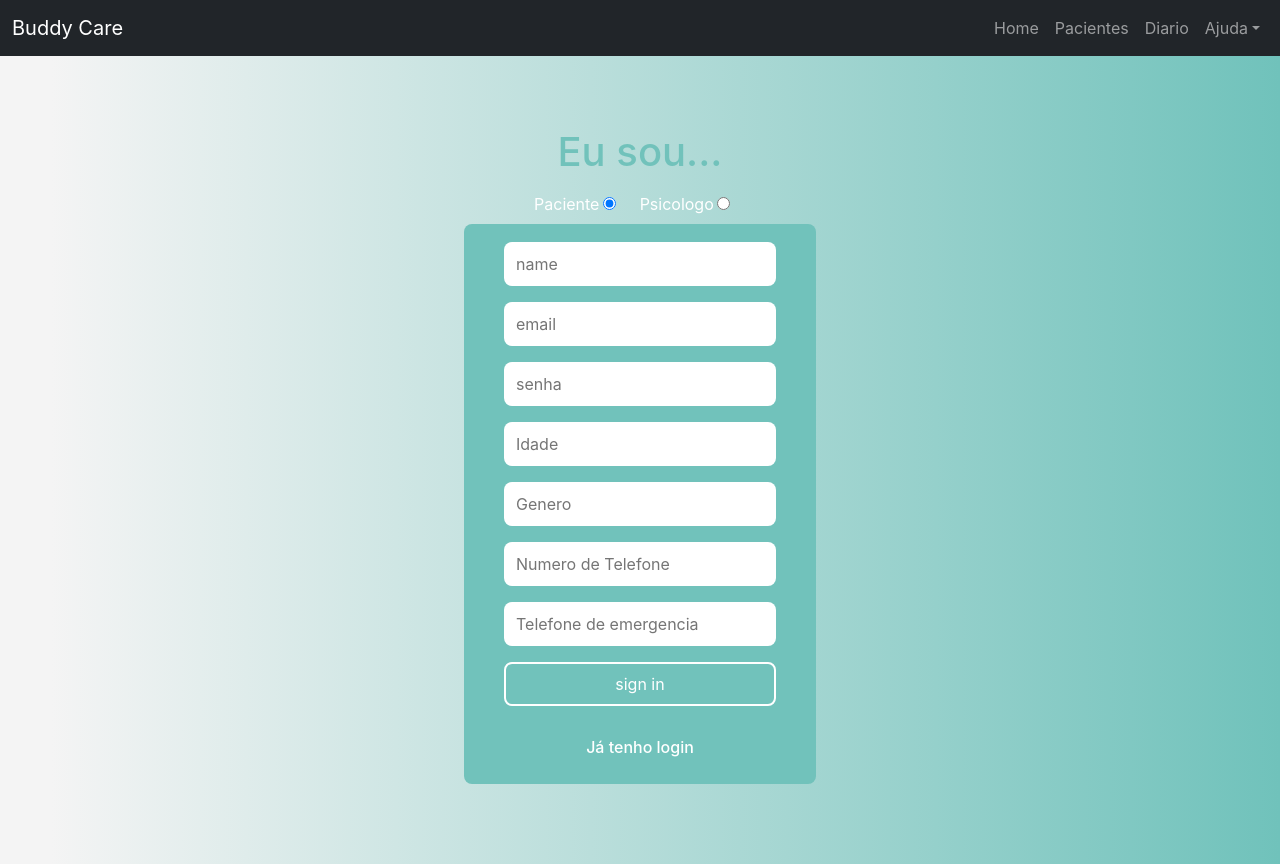
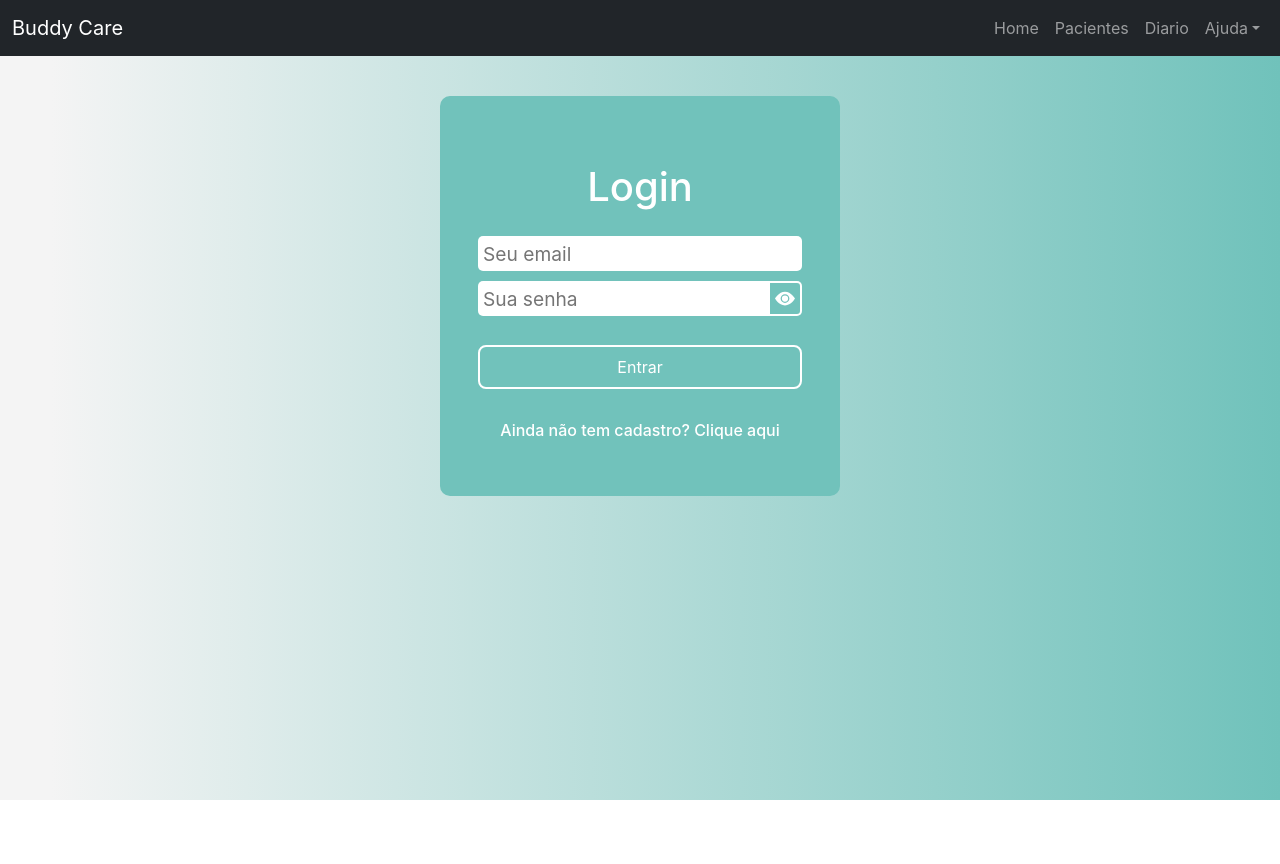
Before and after one commit to btc-equipe-6/buddy-care-frontend, a React (Create React App) app: page / in a window 1280 px wide. After the commit the page ends 800 px from the top, so only its background shows below. Built offline with nearby package versions, Linux system fonts and the light colour scheme.

Commit message:
chore: refactoring form and login

```diff
--- a/src/components/login-form/login-form.tsx
+++ b/src/components/login-form/login-form.tsx
@@ -1,6 +1,6 @@
 import { FormEvent, useState } from 'react'
 import { BsEyeFill, BsEyeSlashFill } from 'react-icons/bs'
-import { StyledForm, StyledLoginForm } from './styles'
+import { InputLogin, StyledForm, StyledLoginForm } from './styles'
 import { apiLogin } from '../../services/LoginService'
 import { useNavigate } from 'react-router-dom'
 import { Loading } from '../loading/loading'
@@ -52,9 +52,9 @@ export function LoginForm() {
     <StyledLoginForm>
      <h2>Login</h2>
      <StyledForm onSubmit={handleSubmit} error={error}>
-      <input placeholder='Seu email' name='email' type='email' required />
+      <InputLogin placeholder='Seu email' name='email' type='email' required />
       <div>
-       <input
+       <InputLogin
         placeholder='Sua senha'
         type={showPassword ? 'text' : 'password'}
         name='password'
@@ -64,14 +64,11 @@ export function LoginForm() {
         {showPassword ? <BsEyeSlashFill size={25} /> : <BsEyeFill size={25} />}
        </button>
       </div>
-      <button
-       onClick={() => {
-        navigate('/creat')
-       }}>
-       Cadastrar
-      </button>
       <button type='submit'>Entrar</button>
      </StyledForm>
+     <h3 onClick={() => {
+        navigate('/register')
+       }}> Ainda não tem cadastro? Clique aqui </h3>
     </StyledLoginForm>
    )}
   </>
--- a/src/components/login-form/styles.ts
+++ b/src/components/login-form/styles.ts
@@ -9,14 +9,33 @@ export const StyledLoginForm = styled.div`
  margin-top: 40px;
  margin-bottom: auto;
  max-width: 400px;
- border: solid 4px;
  border-radius: 10px;
  height: 400px;
+ color: white;
  background-color: #71c2bb;
  h2 {
   margin: 20px;
   font-size: 40px;
  }
+ h3{
+    display: flex;
+    justify-content: center;
+    width: 100%;
+    font-size: 1rem;
+    margin-top: 2rem;
+    color: white;
+    cursor: pointer;
+ }
+`
+export const InputLogin = styled.input`
+  display: flex;
+  width: 90%;
+  padding: 3px 5px;
+  margin: 5px;
+  border-radius: 5px;
+  border: none;
+  height: 35px;
+  font-size: 1.2rem;
 `
 
 export type StyledFormProps = {
@@ -29,17 +48,6 @@ export const StyledForm = styled.form<StyledFormProps>`
  align-items: center;
  justify-content: center;
  width: 90%;
- input {
-  display: flex;
-  width: 90%;
-  padding: 3px 5px;
-  margin: 5px;
-  border-radius: 5px;
-  border: ${props => (props.error ? 'solid 2px red' : 'none')};
-  height: 35px;
-  background-color: #97f0e8;
-  font-size: 1.2rem;
- }
  div {
   display: flex;
   flex-direction: row;
@@ -60,7 +68,7 @@ export const StyledForm = styled.form<StyledFormProps>`
   button {
    display: flex;
    align-items: center;
-   border: ${props => (props.error ? 'solid 2px red' : 'none')};
+   width: 2rem;
    border-left: none;
    padding: 0 5px;
    margin: 0;
@@ -70,14 +78,12 @@ export const StyledForm = styled.form<StyledFormProps>`
   }
  }
  button {
-  display: flex;
-  align-items: center;
-  border-radius: 5px;
-  padding: 5px 10px;
-  margin: 10px;
-  border: none;
-  background-color: #97f0e8;
-  cursor: pointer;
-  font-size: 25px;
+    border: 2px solid white;
+    border-radius: 8px;
+    background-color: transparent;
+    padding: 0.5rem;
+    margin-top: 1.5rem;
+    width: 90%;
+    color: white;
  }
 `
--- a/src/pages/Forms/FormPatient/index.tsx
+++ b/src/pages/Forms/FormPatient/index.tsx
@@ -71,7 +71,9 @@ function CreatPatient() {
       console.log('aoba', newPatient)
      }}></CreatInput>
     <button>sign in</button>
-    <h3>Já tenho login</h3>
+    <Link to='/' style={ { color: 'transparent' } }>
+      <h3>Já tenho login</h3>
+    </Link>
    </FormCreate>
  )
 }
--- a/src/pages/Forms/FormPsychologist/index.tsx
+++ b/src/pages/Forms/FormPsychologist/index.tsx
@@ -56,7 +56,9 @@ function CreatPsychologist() {
       console.log('aoba', newPsychologist)
      }}></CreatInput>
     <button>sign in</button>
-    <h3> Já tenho login </h3>
+    <Link to='/' style={ { color: 'transparent' } }>
+      <h3>Já tenho login</h3>
+    </Link>
    </FormCreate>
  )
 }
--- a/src/pages/Login/styles.ts
+++ b/src/pages/Login/styles.ts
@@ -7,5 +7,4 @@ export const StyledLoginPage = styled.div`
  justify-content: center;
  width: 100%;
  height: 100%;
- background-color: #2cb8ac;
 `
--- a/src/router.tsx
+++ b/src/router.tsx
@@ -6,19 +6,19 @@ import PatientDashboard from 'pages/PatientDashboard';
 import Journal from 'pages/Journal';
 import Report from 'pages/Reports/reports';
 import MainForm from 'pages/Forms';
+import Login from 'pages/Login/login';
 
 
 const Router = () => {
     return (
         <Routes>
-            <Route path={RoutePath.LOGIN} element={<MainForm />} />
+            <Route path={RoutePath.REGISTER} element={<MainForm />} />
+            <Route path={RoutePath.LOGIN} element={<Login />} />
             <Route path={RoutePath.HOME} element={<Home />} />
             <Route path={RoutePath.PATIENTS} element={<Patients />} />
             <Route path={RoutePath.PATIENTS_DASHBOARD} element={<PatientDashboard />} />
             <Route path={RoutePath.diary} element={<Journal/>} />
             <Route path={RoutePath.Report} element={<Report/>} />
-
-
         </Routes>
     );
 }
--- a/src/types/routes.ts
+++ b/src/types/routes.ts
@@ -4,5 +4,6 @@ export enum RoutePath {
   PATIENTS_DASHBOARD = '/patient/1',
   diary = '/diary',
   LOGIN = '/',
-  Report= '/report'
+  Report= '/report',
+  REGISTER= '/register'
 }
```
Also changed, not shown: src/pages/Creat/index.tsx (deleted, +0 -78 lines), src/pages/Creat/styles.ts (deleted, +0 -27 lines), src/pages/Login/login.tsx (+0 -10 lines).
